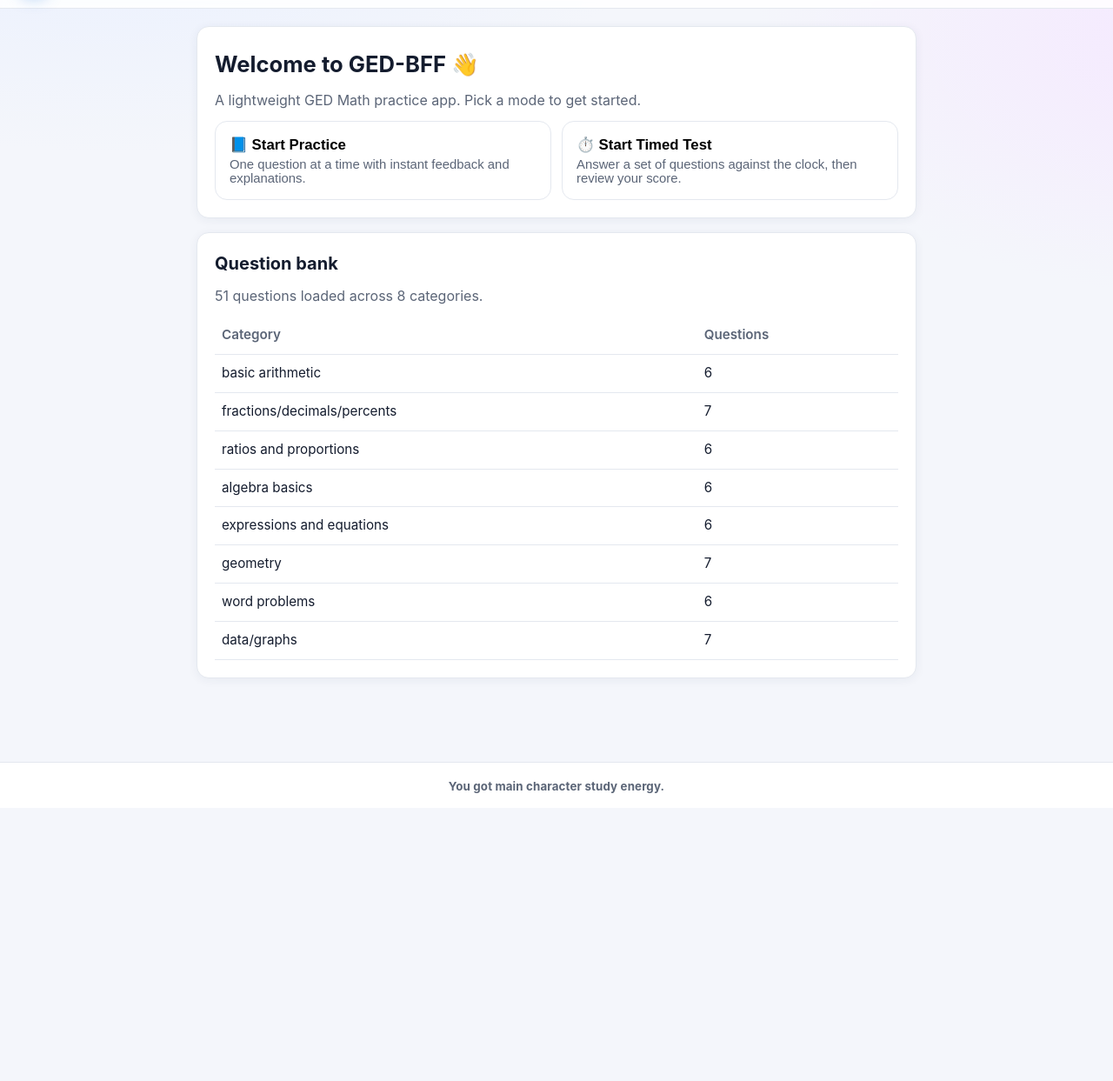
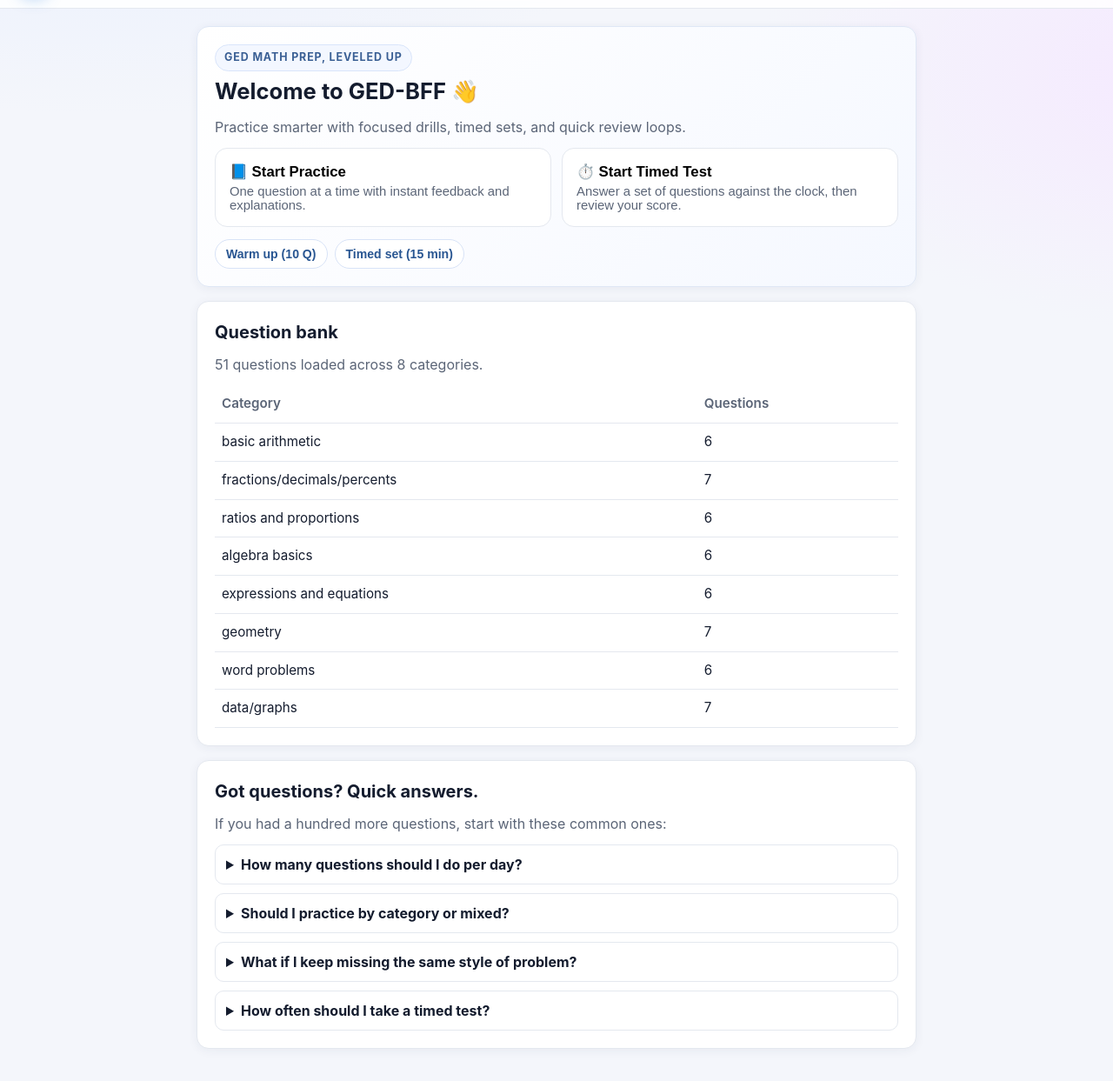
Before and after one commit to nuriygold/ged-bestie, a website with bundled scripts: page index.html in a window 1280 px wide. Shown: the part 57-1300 px from the top of the page at 87% size. Before the commit the page ends 986 px from the top, so only its background shows below. Built offline with nearby package versions, Linux system fonts and the light colour scheme.

Commit message:
Upgrade home UI with hero quick actions and FAQ

```diff
--- a/app.js
+++ b/app.js
@@ -17,6 +17,25 @@ const FOOTER_TAGLINES = [
   "Discipline looks good on you, bro.",
   "One more rep. One more win.",
   "GED-BFF says: you are colder than the clock."
+];
+
+const HOME_FAQS = [
+  {
+    q: "How many questions should I do per day?",
+    a: "Start with 10–20 focused questions. If your accuracy stays above 70%, add another short set."
+  },
+  {
+    q: "Should I practice by category or mixed?",
+    a: "Use category mode first to build confidence, then switch to mixed sets so your brain learns to identify problem types fast."
+  },
+  {
+    q: "What if I keep missing the same style of problem?",
+    a: "Review the explanation, retry a similar question immediately, and make a one-line note about the mistake pattern."
+  },
+  {
+    q: "How often should I take a timed test?",
+    a: "Aim for 2–3 timed sets each week and spend more time reviewing misses than taking new tests."
+  }
 ];
 
 const ACRONYM_BY_CATEGORY = {
@@ -110,9 +129,10 @@ function renderHome() {
   }));
 
   app.innerHTML = `
-    <section class="card">
+    <section class="card hero home-hero">
+      <p class="eyebrow">GED Math prep, leveled up</p>
       <h1>Welcome to GED-BFF 👋</h1>
-      <p class="muted">A lightweight GED Math practice app. Pick a mode to get started.</p>
+      <p class="muted">Practice smarter with focused drills, timed sets, and quick review loops.</p>
       <div class="tile-grid">
         <button class="tile" data-go="practice-setup">
           <h3>📘 Start Practice</h3>
@@ -122,6 +142,10 @@ function renderHome() {
           <h3>⏱️ Start Timed Test</h3>
           <p>Answer a set of questions against the clock, then review your score.</p>
         </button>
+      </div>
+      <div class="quick-pills" aria-label="Quick actions">
+        <button class="pill-btn" data-go="practice-setup">Warm up (10 Q)</button>
+        <button class="pill-btn" data-go="test-setup">Timed set (15 min)</button>
       </div>
     </section>
 
@@ -134,6 +158,19 @@ function renderHome() {
           ${catCounts.map(r => `<tr><td>${escapeHtml(r.cat)}</td><td>${r.n}</td></tr>`).join("")}
         </tbody>
       </table>
+    </section>
+
+    <section class="card">
+      <h2>Got questions? Quick answers.</h2>
+      <p class="muted">If you had a hundred more questions, start with these common ones:</p>
+      <div class="faq-list">
+        ${HOME_FAQS.map(item => `
+          <details class="faq-item">
+            <summary>${escapeHtml(item.q)}</summary>
+            <p>${escapeHtml(item.a)}</p>
+          </details>
+        `).join("")}
+      </div>
     </section>
   `;
   app.querySelectorAll("[data-go]").forEach(el =>
--- a/styles.css
+++ b/styles.css
@@ -124,6 +124,27 @@ a { color: var(--primary-dark); }
   background: linear-gradient(135deg, #ffffff, #f5f8ff);
   border-color: #dfe7f5;
 }
+.home-hero {
+  background:
+    radial-gradient(500px 220px at -5% -10%, rgba(123, 97, 255, 0.15), transparent 65%),
+    radial-gradient(560px 220px at 105% -10%, rgba(74, 144, 226, 0.16), transparent 65%),
+    linear-gradient(135deg, #ffffff, #f5f8ff);
+}
+.eyebrow {
+  margin: 0;
+  display: inline-flex;
+  align-items: center;
+  gap: 6px;
+  padding: 5px 10px;
+  border-radius: 999px;
+  border: 1px solid #d9e5fb;
+  background: #f3f7ff;
+  color: #3a5f94;
+  font-size: 0.78rem;
+  font-weight: 700;
+  text-transform: uppercase;
+  letter-spacing: 0.07em;
+}
 h1 { font-size: 1.6rem; margin: 4px 0 10px; }
 h2 { font-size: 1.25rem; margin: 0 0 10px; }
 h3 { font-size: 1.05rem; margin: 0 0 8px; }
@@ -211,8 +232,53 @@ p.muted { margin: 0 0 12px; }
 .tile p { margin: 0; color: var(--muted); font-size: 0.93rem; }
 .tile .tile-icon { font-size: 1.6rem; margin-bottom: 4px; display: inline-block; }
 
+.quick-pills {
+  margin-top: 14px;
+  display: flex;
+  flex-wrap: wrap;
+  gap: 8px;
+}
+.pill-btn {
+  border: 1px solid #d8e3f7;
+  background: #fff;
+  color: #295692;
+  border-radius: 999px;
+  padding: 8px 12px;
+  font-size: 0.88rem;
+  font-weight: 700;
+  cursor: pointer;
+}
+.pill-btn:hover {
+  background: #eef5ff;
+  border-color: #c5d9fb;
+}
+
 @media (max-width: 520px) {
   .tile-grid { grid-template-columns: 1fr; }
+}
+
+/* ---------- FAQ ---------- */
+.faq-list {
+  display: grid;
+  gap: 10px;
+}
+.faq-item {
+  border: 1px solid var(--border);
+  background: #fff;
+  border-radius: 10px;
+  padding: 10px 12px;
+}
+.faq-item[open] {
+  border-color: #cedbf4;
+  background: #f8fbff;
+}
+.faq-item summary {
+  cursor: pointer;
+  font-weight: 700;
+}
+.faq-item p {
+  margin: 8px 0 2px;
+  color: var(--muted);
 }
 
 /* ---------- Mastery list ---------- */
```
